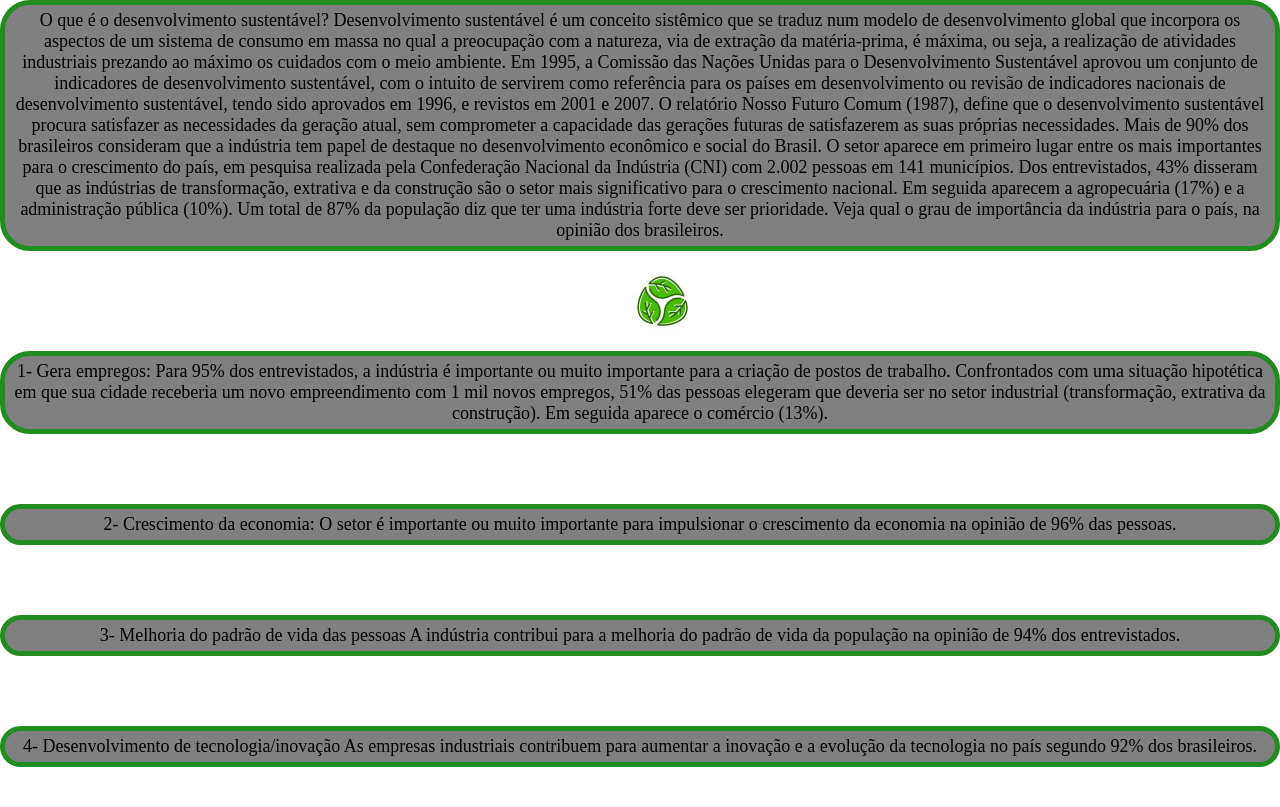
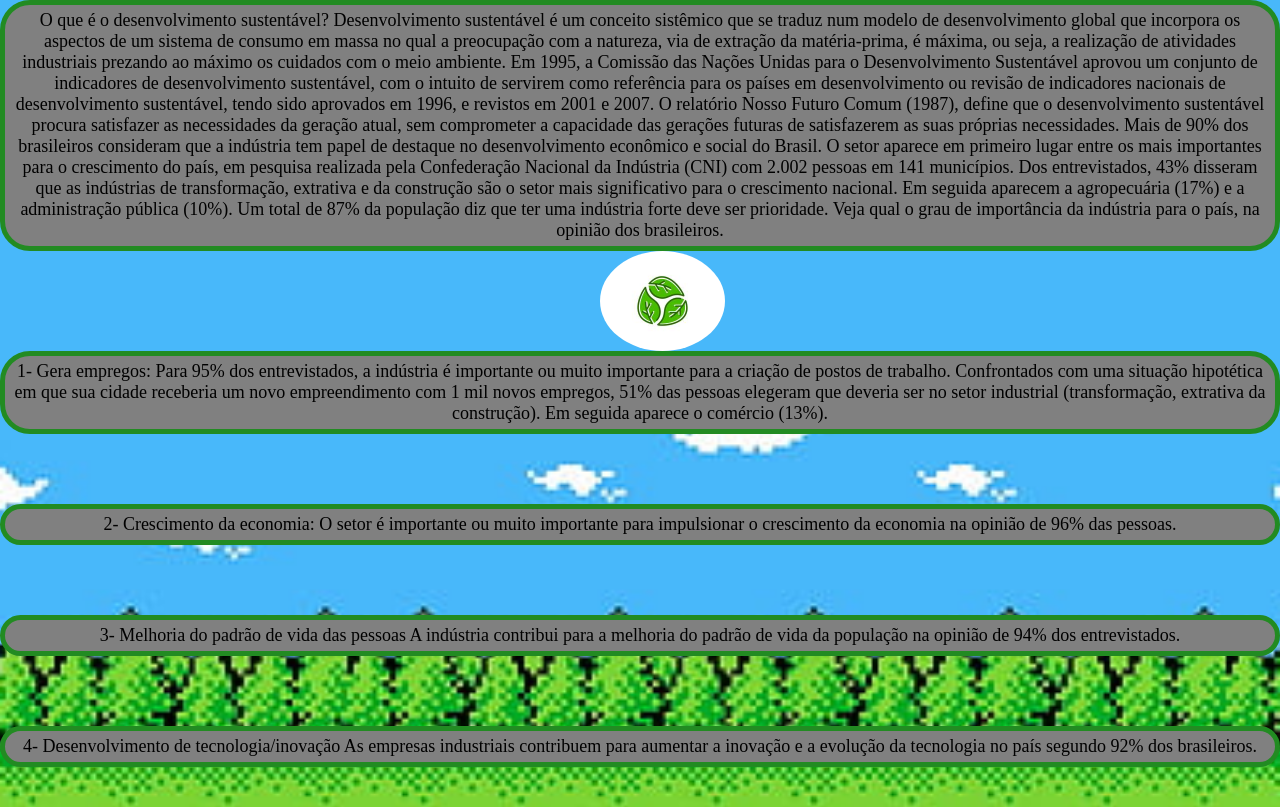
Before and after one commit to AnderRodri/Industrias3, a plain HTML site: page index.html in a window 1280 px wide. Shown: the top 807 px of the page. Drawn offline with Linux system fonts and the light colour scheme.

Commit message:
CSS Adjustment

```diff
--- a/style.css
+++ b/style.css
@@ -5,9 +5,9 @@
   list-style: none;
 }
 body {
-  background-image: url(.);
+  background-image: url(./assets/background-img.jpg);
   background-position: center;
-  background-size: 37cm;
+  background-size: 62cm;
   background-repeat: no-repeat;
   height: 100vh;
 }
```
Also changed, not shown: assets/background-img.jpg (added).
